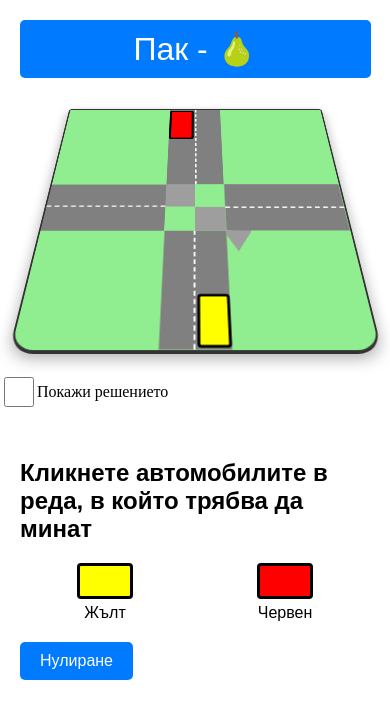
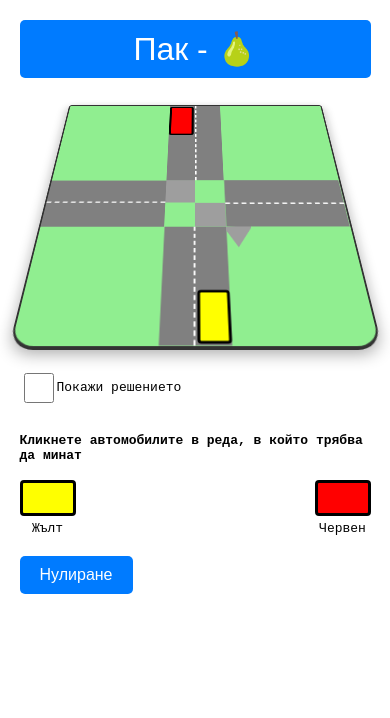
Before and after one commit to SimeonRolev/listovki, a React (Vite) app: page / in a window 390 px wide. Shown: the top 718 px of the page. Built offline with nearby package versions, Linux system fonts and the light colour scheme; grey boxes are pictures that could not be loaded.

Commit message:
Mobile ui updates - more compact

```diff
--- a/src/App.css
+++ b/src/App.css
@@ -9,6 +9,9 @@
 .app {
     display: flex;
     flex-direction: column;
+    font-family: monospace;
+    padding: 5%;
+    box-sizing: border-box;
 }
 
 button {
@@ -22,7 +25,3 @@ button {
     transition: background-color 0.3s ease;
     font-size: 2rem;
 }
-
-.new-task-btn {
-    margin: 5%;
-}
--- a/src/components/Crossroads.css
+++ b/src/components/Crossroads.css
@@ -3,7 +3,6 @@
     flex-direction: column;
     align-items: center;
     padding: 20px;
-    font-family: Arial, sans-serif;
 }
 
 .crossroads {
@@ -88,6 +87,7 @@
     display: flex;
     align-items: center;
     justify-content: center;
+    flex-shrink: 0;;
 }
 
 .car > .arrow {
--- a/src/components/Solution.jsx
+++ b/src/components/Solution.jsx
@@ -8,6 +8,18 @@ const Car = ({ car }) => {
             className='car'
             style={{ backgroundColor: car.color }}
         />
+    );
+}
+
+const ExplanationItem = ({ car, order }) => {
+    return (
+        <div className='explanation-item'>
+            <b style={{ marginRight: 10, flexShrink: 0, whiteSpace: 'nowrap' }}>{order} - </b>
+            {[...car.equals].map(c => <Car key={c.id} car={c} />)}
+            <div className='explanation-text'>
+                {car.reason && <div style={{ marginLeft: 10 }}>{car.reason}</div>}
+            </div>
+        </div>
     );
 }
 
@@ -22,21 +34,15 @@ const Solution = ({ task }) => {
                 <h3 style={{ marginBottom: 0 }}>Път с предимство:</h3>
             }
             {priorityRoadCars.map((car, index) => (
-                <div key={index} className='explanation-item'>
-                    <b style={{ marginRight: 10 }}>{index + 1} - </b>
-                    {[...car.equals].map(c => <Car car={c} />)}
-                    <div className='explanation-text'>
-                        {car.reason && <div style={{ marginLeft: 10 }}>{car.reason}</div>}
-                    </div>
-                </div>
+                <ExplanationItem key={index} car={car} order={index + 1} />
             ))}
             {task.trafficSign === TrafficSign.NONE &&
                 <>
                     <h3 style={{ marginBottom: 0 }}>Няма знаци:</h3>
                     <div style={{ marginBottom: 10 }}>
                         Прилагаме правилата за: <br />
-                        1. дясностоящ<br />
-                        2. При насрещни, завиващият наляво изчаква.
+                        1. Дясностоящ<br />
+                        2. При насрещни, завиващият наляво изчаква
                     </div>
                 </>
             }
@@ -46,13 +52,7 @@ const Solution = ({ task }) => {
                 <h3 style={{ marginBottom: 0 }}>Път без предимство:</h3>
             }
             {nonPriorityRoadCars.map((car, index) => (
-                <div key={index} className='explanation-item'>
-                    <b style={{ marginRight: 10 }}>{priorityRoadCars.length + index + 1} - </b>
-                    {[...car.equals].map(c => <Car car={c} />)}
-                    <div className='explanation-text'>
-                        {car.reason && <div style={{ marginLeft: 10 }}>{car.reason}</div>}
-                    </div>
-                </div>
+                <ExplanationItem key={index} car={car} order={priorityRoadCars.length + index + 1} />
             ))}
         </div>
     );
--- a/src/components/TestPriorityOrder.jsx
+++ b/src/components/TestPriorityOrder.jsx
@@ -59,12 +59,13 @@ const TestPriorityOrder = ({ task, onSuccess }) => {
     };
 
     return (
-        <div style={{ padding: '20px', fontFamily: 'Arial, sans-serif' }}>
-            <h2>Кликнете автомобилите в реда, в който трябва да минат</h2>
+        <div>
+            <h4>Кликнете автомобилите в реда, в който трябва да минат</h4>
 
             <div style={{
-                display: 'grid',
-                gridTemplateColumns: 'repeat(auto-fit, minmax(100px, 1fr))',
+                display: 'flex',
+                alignItems: 'center',
+                justifyContent: 'space-between',
                 gap: '10px',
                 marginBottom: '20px'
             }}>
@@ -114,7 +115,13 @@ const TestPriorityOrder = ({ task, onSuccess }) => {
                 })}
             </div>
 
-            <div style={{ marginTop: '20px' }}>
+            <div
+                style={{
+                    marginTop: '20px',
+                    display: 'flex',
+                    alignItems: 'center',
+                    justifyContent: 'space-between',
+                }}>
                 <button
                     onClick={reset}
                     style={{
@@ -128,7 +135,6 @@ const TestPriorityOrder = ({ task, onSuccess }) => {
 
                 {checkOrderError && (
                     <div style={{
-                        marginTop: '10px',
                         padding: '10px',
                         backgroundColor: checkOrderError.includes('Правилно') ? '#d4edda' : '#f8d7da',
                         border: `1px solid ${checkOrderError.includes('Правилно') ? '#c3e6cb' : '#f5c6cb'}`,
```
